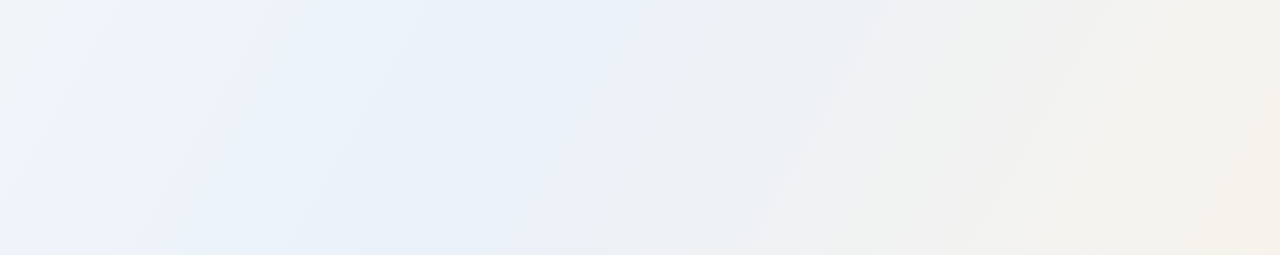
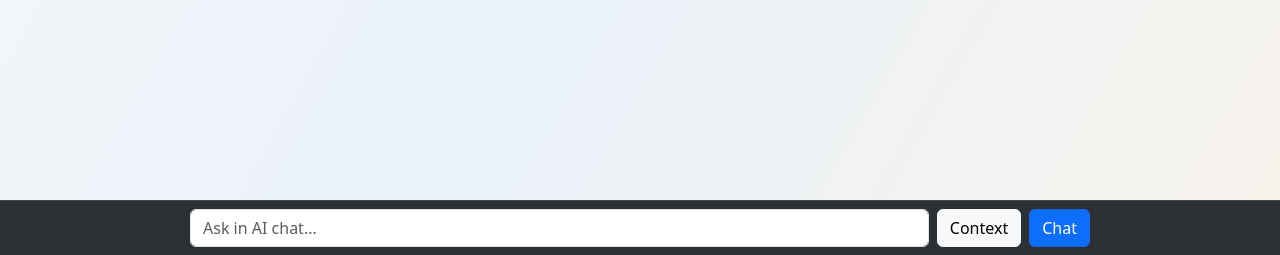
Before and after one commit to sufianstek/flask-rag-pages, a Flask app: page / in a window 1280 px wide. Shown: the part 545-800 px from the top of the page. Run offline with Flask 3, Linux system fonts and the light colour scheme.

Commit message:
add chat at index

```diff
--- a/app.py
+++ b/app.py
@@ -382,4 +382,4 @@ def rag_search_command():
     print(json.dumps(results, indent=2, ensure_ascii=False))
 
 if __name__ == '__main__':
-    app.run(debug=True)
+    app.run(host='0.0.0.0', port=8000, debug=False)
--- a/templates/index.html
+++ b/templates/index.html
@@ -9,6 +9,7 @@
 		body {
 			background: linear-gradient(120deg, #f6f8fb, #eaf1f9 50%, #f7f3ec);
 			min-height: 100vh;
+			padding-bottom: 74px;
 		}
 
 		.page-title {
@@ -39,6 +40,29 @@
 			width: 100%;
 			height: 100%;
 			object-fit: cover;
+		}
+
+		.chat-sticky-bar {
+			position: fixed;
+			left: 0;
+			right: 0;
+			bottom: 0;
+			z-index: 1100;
+			background: rgba(33, 37, 41, 0.95);
+			padding: 0.5rem 0.75rem;
+			border-top: 1px solid rgba(255, 255, 255, 0.1);
+		}
+
+		.chat-sticky-inner {
+			max-width: 900px;
+			margin: 0 auto;
+			display: flex;
+			gap: 0.5rem;
+			align-items: center;
+		}
+
+		.chat-sticky-inner input {
+			min-width: 0;
 		}
 
 	</style>
@@ -80,6 +104,34 @@
 		</div>
 		{% endif %}
 	</main>
+
+	<div class="chat-sticky-bar">
+		<form id="index-chat-form" class="chat-sticky-inner">
+			<input id="index-chat-input" class="form-control" type="text" placeholder="Ask in AI chat..." autocomplete="off">
+			<input id="index-context-toggle" class="btn-check" type="checkbox" autocomplete="off" checked>
+			<label id="context-toggle-label" class="btn btn-outline-light" for="index-context-toggle" title="Use retrieval context">Context</label>
+			<button class="btn btn-primary" type="submit">Chat</button>
+		</form>
+	</div>
+
+	<script>
+		document.getElementById('index-chat-form').addEventListener('submit', function(event) {
+			event.preventDefault();
+			var prompt = (document.getElementById('index-chat-input').value || '').trim();
+			var useContext = document.getElementById('index-context-toggle').checked;
+			var target = '{{ url_for("chat_page") }}';
+			if (!useContext) {
+				target += '?context=0';
+			}
+			if (prompt) {
+				target += (useContext ? '?' : '&') + 'q=' + encodeURIComponent(prompt) + '&submit=1';
+			}
+			if (target !== '{{ url_for("chat_page") }}') {
+				window.location.href = target;
+			}
+		});
+	</script>
+
 	<script src="https://cdn.jsdelivr.net/npm/bootstrap@5.3.0-alpha1/dist/js/bootstrap.bundle.min.js" integrity="sha384-w76AqPfDkMBDXo30jS1Sgez6pr3x5MlQ1ZAGC+nuZB+EYdgRZgiwxhTBTkF7CXvN" crossorigin="anonymous"></script>
 </body>
 </html>
```
Also changed, not shown: 1 other file.
